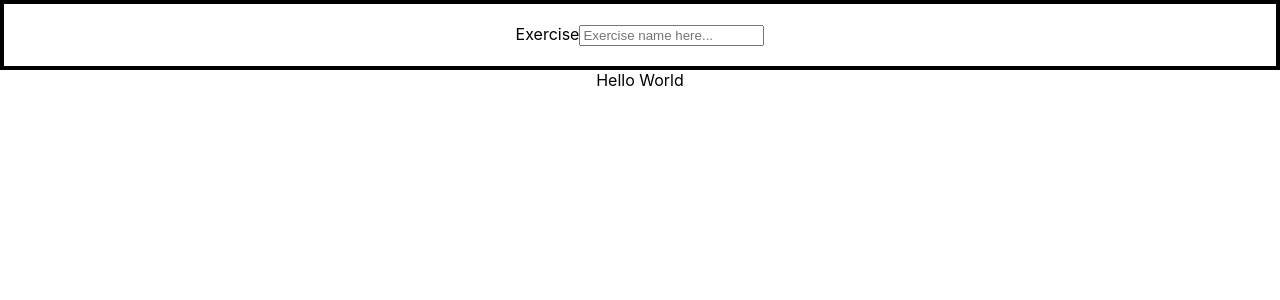
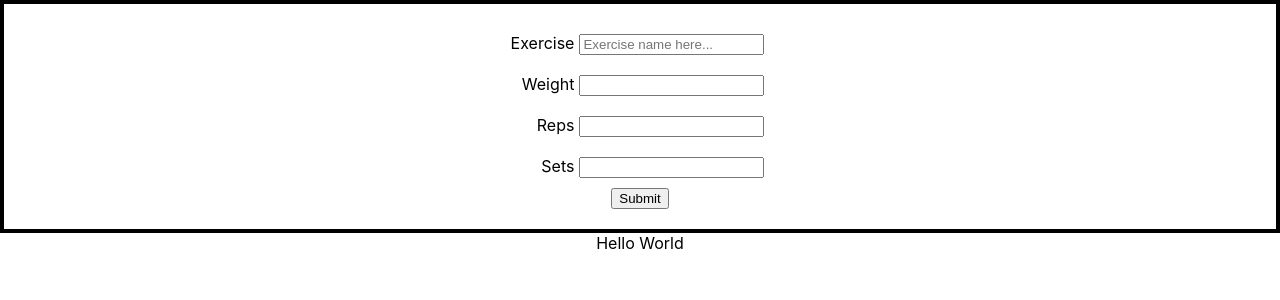
Before and after one commit to nickmendezFlatiron/neto-peer-project, a React (Create React App) app: page / in a window 1280 px wide. Shown: the top 300 px of the page. Built offline with nearby package versions, Linux system fonts and the light colour scheme; no server answers.

Commit message:
created button styled component and imported yup,formik to log-form component

```diff
--- a/src/components/Log/LogForm.styles.ts
+++ b/src/components/Log/LogForm.styles.ts
@@ -9,11 +9,23 @@ justify-content: center;
 
 export const FormWrapper = styled.form`
 padding: 20px;
+display: flex;
+flex-direction: column;
+align-items: flex-end;
 `
 
 export const TextInput = styled.input`
-
+margin: 10px 5px;
 `
 
 export const NumberInput = styled.input`
+margin: 10px 5px;
 `
+
+export const TextLabel = styled.label`
+
+`
+export const FormButton = styled.button`
+align-self: center;
+
+`
--- a/src/components/Log/LogForm.tsx
+++ b/src/components/Log/LogForm.tsx
@@ -1,4 +1,4 @@
-import { LogFormRoot, FormWrapper, TextInput, NumberInput } from "./LogForm.styles"
+import { LogFormRoot, FormWrapper, TextInput, NumberInput, FormButton } from "./LogForm.styles"
 import { useFormik } from "formik"
 import * as Yup from 'yup'
 
@@ -20,14 +20,43 @@ import * as Yup from 'yup'
 const LogForm = () => {
 return  (
   <LogFormRoot>
-    <FormWrapper>
+    <FormWrapper id="log-form">
       <label>
         Exercise
         <TextInput
           id="exercise"
           placeholder="Exercise name here..."
-          type="text"/>
+          type="text"
+          />
       </label>
+      <label>
+        Weight
+        <NumberInput
+          id="weight"
+          type="number"
+          min={0}
+          />
+      </label>
+      <label>
+        Reps
+        <NumberInput
+          id="weight"
+          type="number"
+          min={0}
+        />
+      </label>
+      <label>
+        Sets
+        <NumberInput
+          id="weight"
+          type="number"
+          min={0}
+        />
+      </label>
+      <FormButton
+        form="log-form"
+        type="submit"
+      >Submit</FormButton>
     </FormWrapper>
   </LogFormRoot>
 )
```
